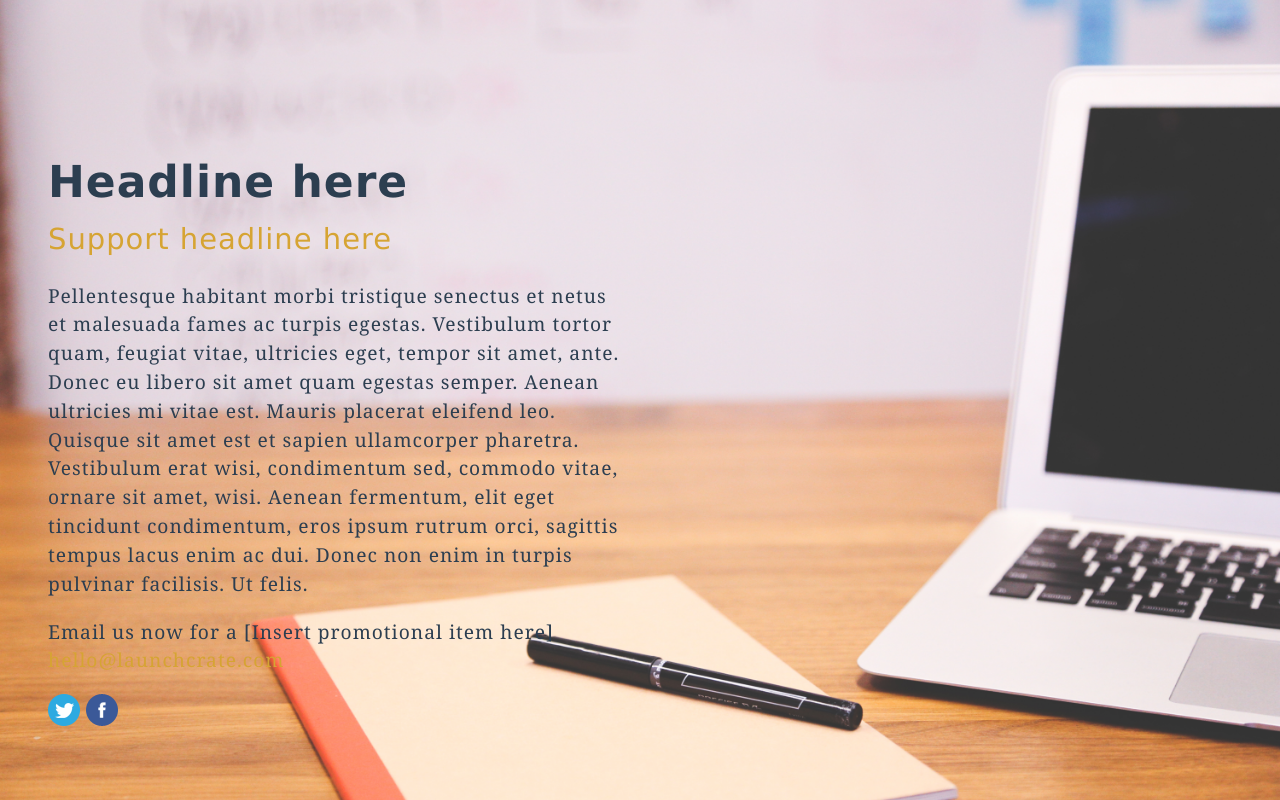
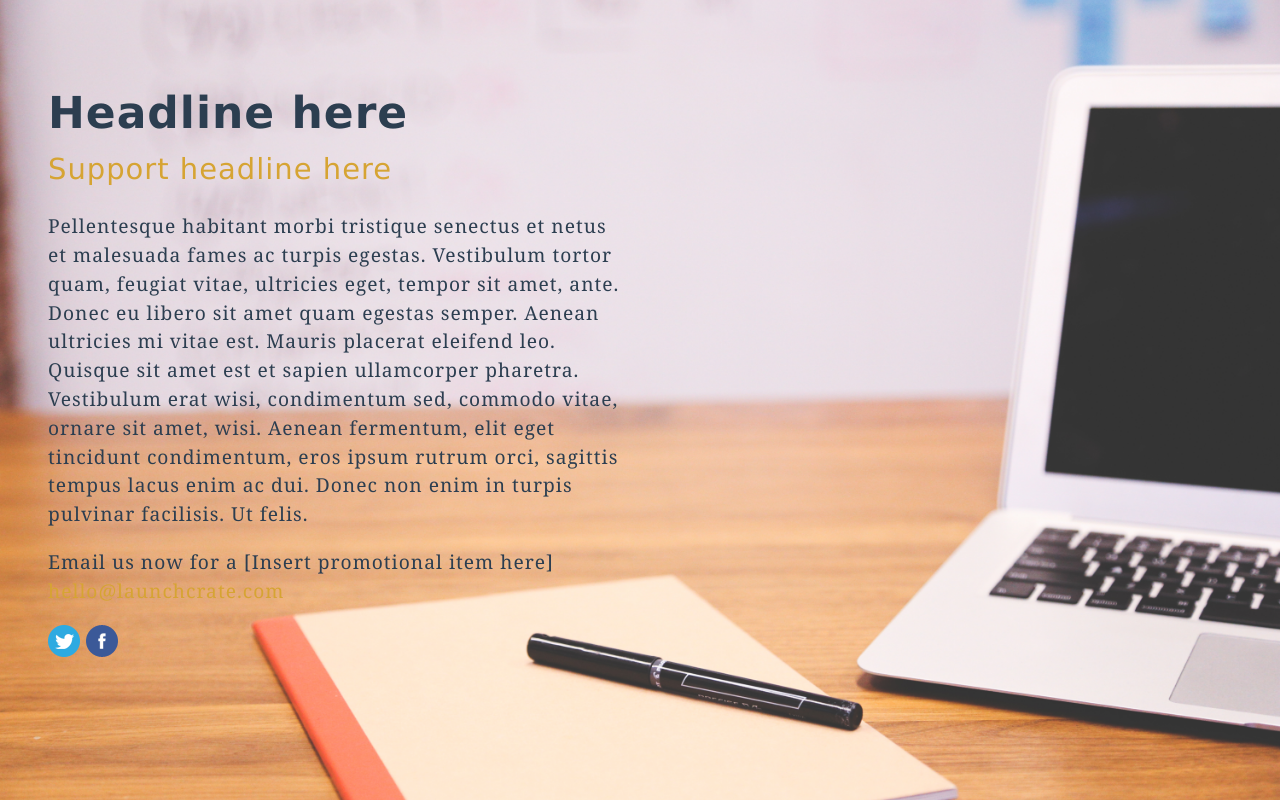
Before and after one commit to nevrfails/coffeed, a Django app: page / in a window 1280 px wide. Run offline with Django 3.2, Linux system fonts and the light colour scheme.

Commit message:
adjusted padding of container

```diff
--- a/static/css/style.css
+++ b/static/css/style.css
@@ -17,7 +17,7 @@
 
 .container {
   max-width: 580px;
-  padding: 40px;
+  padding: 0 40px;
   margin-top: 80px;
 }
 
```
